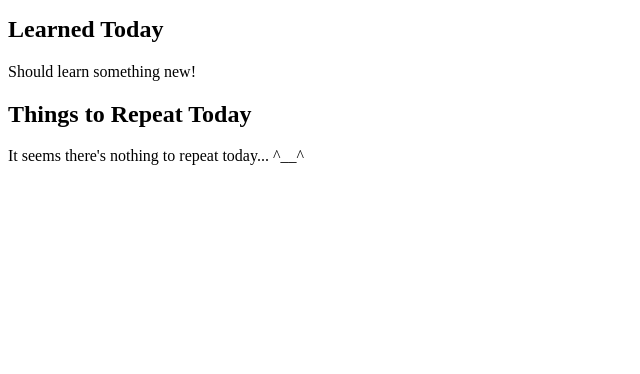
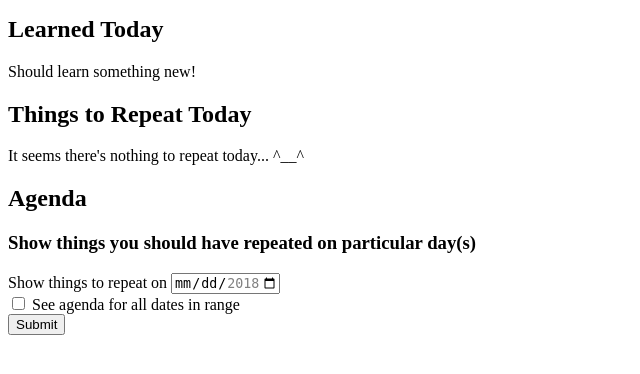
Before and after one commit to nekneka/spaced-repetition, a Flask app: page / in a window 1280 px wide. Shown: the part 152-526 px from the top of the page, without its empty margins (0-640 px from the left). Run offline with Flask 2, Linux system fonts and the light colour scheme; data that the repository does not hold is empty.

Commit message:
show items to repeat for any range of dates

```diff
--- a/src/main.py
+++ b/src/main.py
@@ -3,6 +3,7 @@ from datetime import date, timedelta, datetime
 import json
 
 from flask import Flask, render_template, request, url_for, redirect
+from sqlalchemy.sql.elements import not_
 from sqlalchemy.sql.schema import ForeignKey
 from sqlalchemy.orm import relationship
 from sqlalchemy.types import BigInteger
@@ -34,8 +35,9 @@ class RepeatItem(db.Model):
         self.description = description
         self.tags = tags
 
+    # not used, to return repr(db_results_list)
     def __repr__(self):
-        return '<Repeat Item info %r>' % self.repeat_item_id
+        return json.dumps({'description': self.description})
 
 
 class DateRepeatItemLink(db.Model):
@@ -52,10 +54,12 @@ class DateRepeatItemLink(db.Model):
         self.date_to_repeat = date_to_repeat
         self.repeat_item_id = repeat_item_id
         self.added_days_ago = added_days_ago
-        self.done = False
+        self.done = False if added_days_ago != 0 else True
 
+    # not used, to return repr(db_results_list)
     def __repr__(self):
-        return '<Date info %r>' % self.repeat_item_id
+        return json.dumps({'date_to_repeat': self.date_to_repeat.isoformat(),
+                           'repeat_item': json.loads(repr(self.repeat_item))})
 
 
 DAY_REPEATS = [0, 1, 8, 16, 35, 70]
@@ -98,6 +102,34 @@ def root():
         return render_template('spaced_repetition.html', result=process_repeats(db_result))
 
 
+@app.route('/agenda', methods=['POST'])
+def get_agenda():
+
+    agenda_dates = request.form
+    # TODO: check that not too much, pagination?
+    # TODO: check arguments
+    # TODO: error handling
+    # TODO: filter added_days_ago==0
+    if agenda_dates['agenda_end_date_input']:
+        items_to_repeat = DateRepeatItemLink.query\
+            .filter(
+                DateRepeatItemLink.date_to_repeat >= agenda_dates['agenda_start_date_input'],
+                DateRepeatItemLink.date_to_repeat <= agenda_dates['agenda_end_date_input'], \
+                not_(DateRepeatItemLink.added_days_ago == 0))\
+            .all()
+    else:
+        items_to_repeat = DateRepeatItemLink.query\
+            .filter(
+                DateRepeatItemLink.date_to_repeat == agenda_dates['agenda_start_date_input'], \
+                not_(DateRepeatItemLink.added_days_ago == 0))\
+            .all()
+
+    return render_template('agenda_response.html',
+                           items=items_to_repeat,
+                           isRange=agenda_dates['agenda_end_date_input'],
+                           dates=[agenda_dates['agenda_start_date_input'], agenda_dates['agenda_end_date_input']])
+
+
 @app.route('/api/item_done_change', methods=['POST'])
 def change_done():
     # TODO: check input & handle errors
--- a/src/static/spare_helper.js
+++ b/src/static/spare_helper.js
@@ -7,7 +7,9 @@ function changeDoneStatus(checkboxElem) {
     item.classList.remove('striked');
   }
 
-  let data = JSON.stringify({added_timestamp: checkboxElem.id, done: checkboxElem.checked, parent_id: item.id});
+  let data = JSON.stringify({added_timestamp: checkboxElem.id.split('_').pop(),
+        done: checkboxElem.checked,
+        parent_id: item.id.split('_').pop()});
 
   fetch("/api/item_done_change", {
     method: "POST",
@@ -23,3 +25,38 @@ function changeDoneStatus(checkboxElem) {
     console.error(error);
   });
 }
+
+function changeIsAgendaDatesRange(checkboxIsRange) {
+  let end_date_elem = document.getElementById("agenda_end_date_block");
+  let start_date_label_elem = document.getElementById("agenda_start_date_input_label");
+
+  if (checkboxIsRange.checked) {
+    end_date_elem.hidden = false;
+    start_date_label_elem.textContent = 'Show things to repeat from ';
+  } else {
+    end_date_elem.hidden = true;
+    start_date_label_elem.textContent = 'Show things to repeat on ';
+  }
+
+}
+
+let agenda_submit = document.getElementById("agenda_form");
+let agenda_response_container = document.getElementById("agenda_response_container");
+
+agenda_submit.addEventListener('submit', function(ev) {
+  let data = new FormData(agenda_submit);
+  let request = new XMLHttpRequest();
+
+  request.open("POST", "/agenda", true);
+
+  request.onload = function(oEvent) {
+    if (request.status == 200) {
+      agenda_response_container.innerHTML = request.response;
+    } else {
+      console.log("Error!");
+    }
+  };
+
+  request.send(data);
+  ev.preventDefault();
+}, false);
--- a/src/templates/spaced_repetition.html
+++ b/src/templates/spaced_repetition.html
@@ -1,24 +1,21 @@
 {% extends "outer.html" %}
-{% block includes %}
-  <script type="text/javascript" src="spare_helper.js"></script>
-  <link rel="stylesheet" href="spare_styles.css">
-{% endblock %}
 
 {% block main %}
 
   <h1>Repetition is the key.</h1>
 
-<!--add what was learned block-->
+
+<!--add what was learned-->
     <h2>Add what you've learned today</h2>
 
     <form action="/" method="POST">
-      <input type="text" placeholder="description" name="description">
+      <input type="text" placeholder="description" name="description" required>
       <input type="text" placeholder="tags" name="tags">
       <button type="submit">Submit</button>
     </form>
 
 
-<!--list learned today block-->
+<!--list learned today-->
     <h2>Learned Today</h2>
 
     {% if not result['today'] %}
@@ -34,7 +31,8 @@
         </ul>
     {% endif %}
 
-<!--list to repeat today block-->
+
+<!--list to repeat today-->
     <h2>Things to Repeat Today</h2>
 
     {% if not result['before'] %}
@@ -42,16 +40,58 @@
     {% else %}
         <ul class="items">
         {% for item in result['before'] %}
-          <li id="{{item.id}}" class="item {{'striked' if item.done }}">
+          <li id="t_{{item.id}}" class="item {{'striked' if item.done }}">
             <span>{{ item.repeat_item.description }}</span>
             <b>{{ item.repeat_item.tags }}</b>
             <span>(added {{item.added_days_ago}} days ago)</span>
-            <input type="checkbox" id="{{item.added_timestamp}}"  onchange="changeDoneStatus(this)" {% if item.done %} checked {% endif %} />
+            <input type="checkbox"
+                   id="t_{{item.repeat_item.date_created}}"
+                   onchange="changeDoneStatus(this)"
+                   {% if item.done %} checked {% endif %} />
 
           </li>
         {% endfor %}
         </ul>
     {% endif %}
-<!--end of to repeat today block-->
+
+
+<!--show agenda for specific day-->
+    <h2>Agenda</h2>
+    <h3>Show things you should have repeated on particular day(s)</h3>
+
+      <form id="agenda_form" method="POST">
+
+        <div>
+          <label id="agenda_start_date_input_label" for="agenda_start_date_input">Show things to repeat on </label>
+          <input type="date" id="agenda_start_date_input" name="agenda_start_date_input" min="2018-04-01" max="2018-08-20" required>
+
+          <span id="agenda_end_date_block" hidden>
+            <label for="agenda_end_date_input"> to </label>
+            <input type="date" id="agenda_end_date_input" name="agenda_end_date_input" min="2018-04-01" max="2018-08-20">
+            <span class="validity"></span>
+          </span>
+        </div>
+
+        <div>
+          <input type="checkbox"
+                 id="agenda_is_dates_range"
+                 onchange="changeIsAgendaDatesRange(this)" />
+          <label for="agenda_is_dates_range">See agenda for all dates in range</label>
+        </div>
+
+        <div>
+          <button type="submit">Submit</button>
+        </div>
+
+      </form>
+
+    <div id="agenda_response_container">
+
+    </div>
 
 {% endblock %}
+
+{% block footer_includes %}
+  <script type="text/javascript" src="spare_helper.js"></script>
+  <link rel="stylesheet" href="spare_styles.css">
+{% endblock %}
```
Also changed, not shown: src/templates/agenda_response.html (added, +26 -0 lines), 1 other file.
